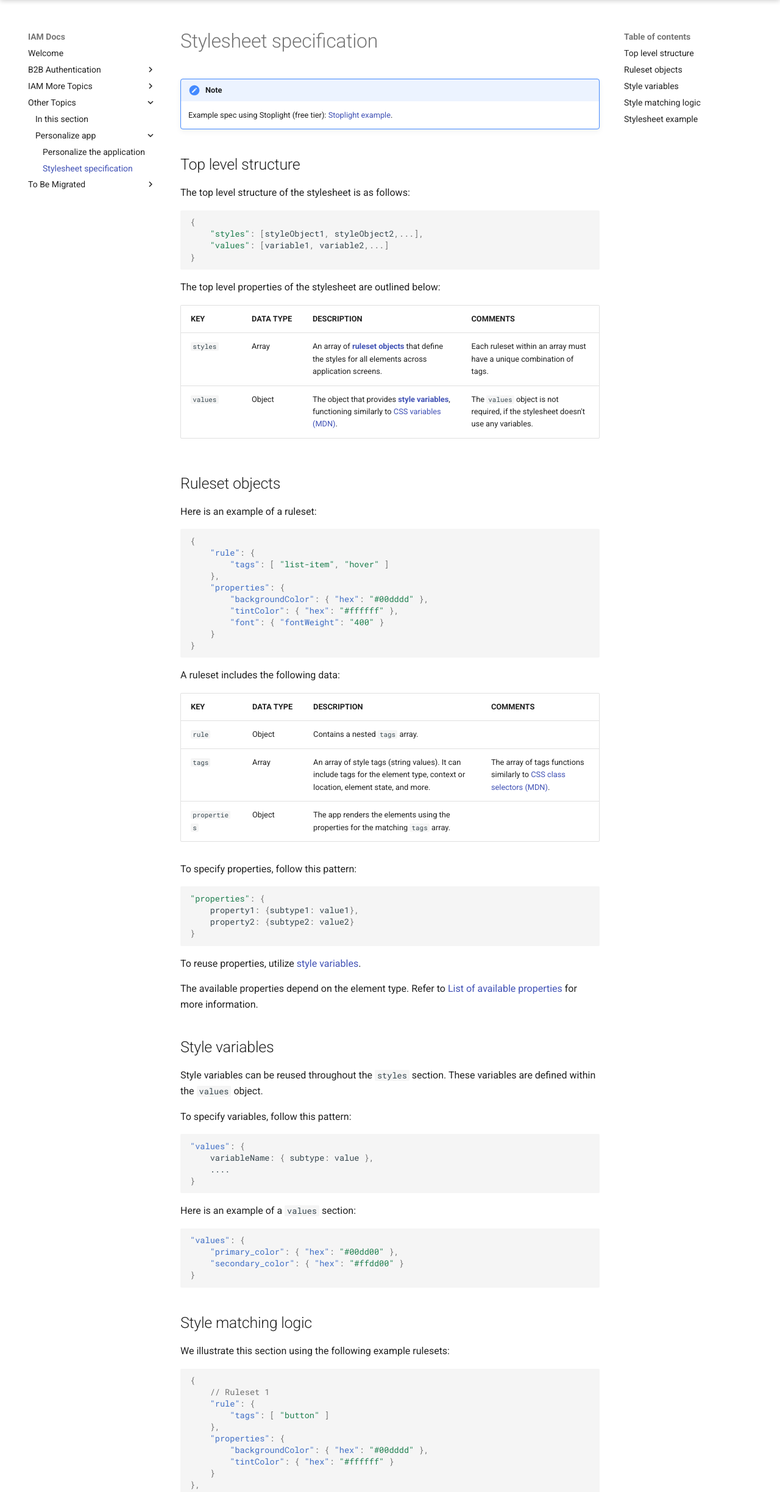
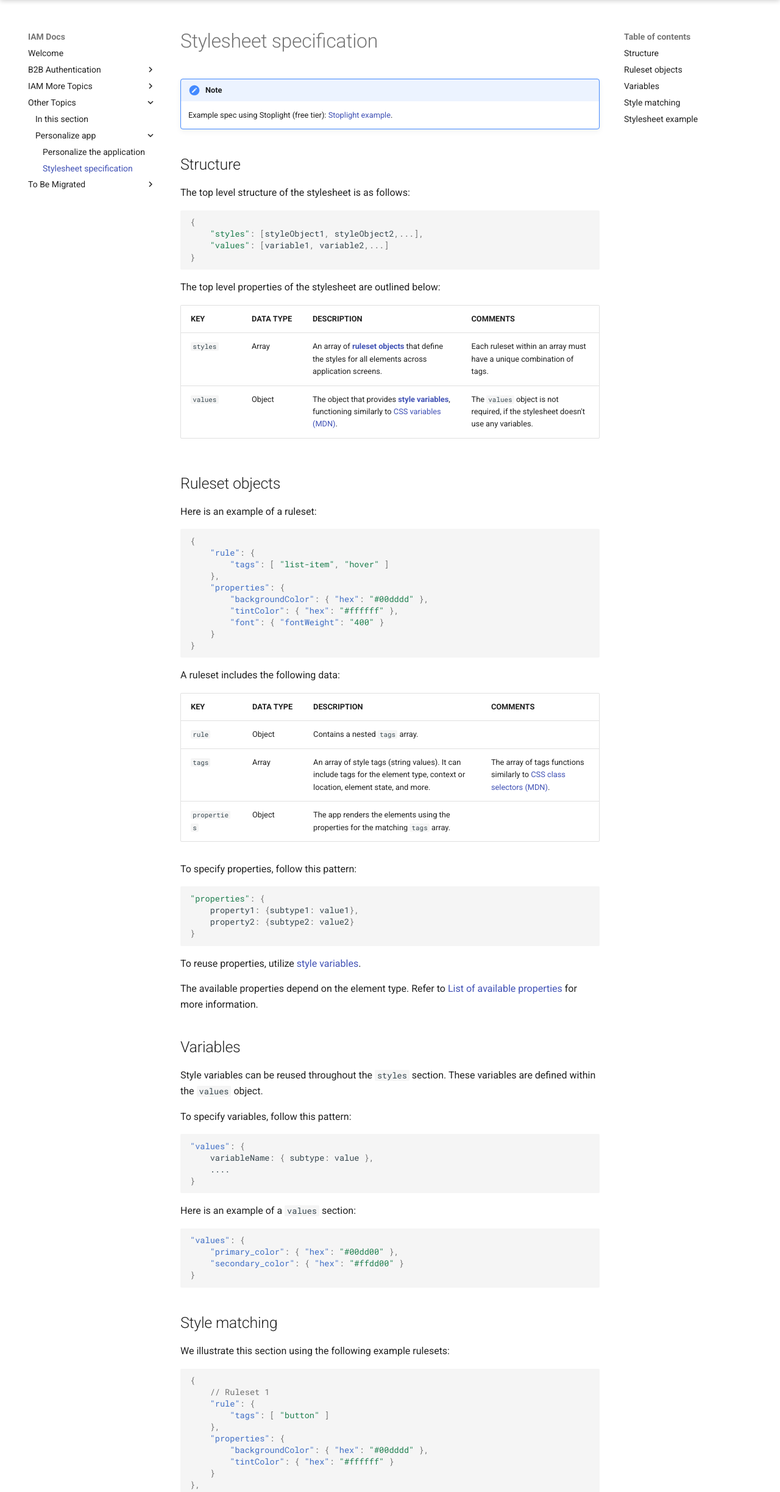
Before and after one commit to gztrk-engineer/iam-docs-site, a plain HTML site: page Other-Topics/personalize-app/stylesheet-spec/index.html in a window 1280 px wide. Shown: the part 51-2497 px from the top of the page at 61% size. Drawn offline with Linux system fonts and the light colour scheme.

Commit message:
update links

```diff
--- a/Other-Topics/personalize-app/stylesheet-spec/index.html
+++ b/Other-Topics/personalize-app/stylesheet-spec/index.html
@@ -741,8 +741,8 @@
     <ul class="md-nav__list" data-md-component="toc" data-md-scrollfix>
 
         <li class="md-nav__item">
-  <a href="#top-level-structure" class="md-nav__link">
-    Top level structure
+  <a href="#structure" class="md-nav__link">
+    Structure
   </a>
 
 </li>
@@ -755,15 +755,15 @@
 </li>
 
         <li class="md-nav__item">
-  <a href="#style-variables" class="md-nav__link">
-    Style variables
+  <a href="#variables" class="md-nav__link">
+    Variables
   </a>
 
 </li>
 
         <li class="md-nav__item">
-  <a href="#style-matching-logic" class="md-nav__link">
-    Style matching logic
+  <a href="#style-matching" class="md-nav__link">
+    Style matching
   </a>
 
 </li>
@@ -1033,8 +1033,8 @@
     <ul class="md-nav__list" data-md-component="toc" data-md-scrollfix>
 
         <li class="md-nav__item">
-  <a href="#top-level-structure" class="md-nav__link">
-    Top level structure
+  <a href="#structure" class="md-nav__link">
+    Structure
   </a>
 
 </li>
@@ -1047,15 +1047,15 @@
 </li>
 
         <li class="md-nav__item">
-  <a href="#style-variables" class="md-nav__link">
-    Style variables
+  <a href="#variables" class="md-nav__link">
+    Variables
   </a>
 
 </li>
 
         <li class="md-nav__item">
-  <a href="#style-matching-logic" class="md-nav__link">
-    Style matching logic
+  <a href="#style-matching" class="md-nav__link">
+    Style matching
   </a>
 
 </li>
@@ -1087,7 +1087,7 @@
 <p class="admonition-title">Note</p>
 <p>Example spec using Stoplight (free tier): <a href="https://vassily.stoplight.io/docs/api-docs/branches/main/7feb65ed9ff60-stylesheet-model">Stoplight example</a>.  </p>
 </div>
-<h2 id="top-level-structure">Top level structure</h2>
+<h2 id="structure">Structure</h2>
 <p>The top level structure of the stylesheet is as follows:  </p>
 <div class="highlight"><pre><span></span><code><span class="p">{</span>
 <span class="w">    </span><span class="s2">&quot;styles&quot;</span><span class="o">:</span><span class="w"> </span><span class="p">[</span><span class="nx">styleObject1</span><span class="p">,</span><span class="w"> </span><span class="nx">styleObject2</span><span class="p">,...],</span>
@@ -1171,7 +1171,7 @@
 </code></pre></div></p>
 <p>To reuse properties, utilize <a href="#style-variables">style variables</a>. </p>
 <p>The available properties depend on the element type. Refer to <a href="">List of available properties</a> for more information. </p>
-<h2 id="style-variables">Style variables</h2>
+<h2 id="variables">Variables</h2>
 <p>Style variables can be reused throughout the <code>styles</code> section. These variables are defined within the <code>values</code> object.</p>
 <p>To specify variables, follow this pattern:
 <div class="highlight"><pre><span></span><code><span class="nt">&quot;values&quot;</span><span class="p">:</span><span class="w"> </span><span class="p">{</span>
@@ -1185,7 +1185,7 @@
 <span class="w">    </span><span class="nt">&quot;secondary_color&quot;</span><span class="p">:</span><span class="w"> </span><span class="p">{</span><span class="w"> </span><span class="nt">&quot;hex&quot;</span><span class="p">:</span><span class="w"> </span><span class="s2">&quot;#ffdd00&quot;</span><span class="w"> </span><span class="p">}</span>
 <span class="p">}</span>
 </code></pre></div>
-<h2 id="style-matching-logic">Style matching logic</h2>
+<h2 id="style-matching">Style matching</h2>
 <p>We illustrate this section using the following example rulesets:</p>
 <div class="highlight"><pre><span></span><code><span class="p">{</span>
 <span class="w">    </span><span class="c1">// Ruleset 1</span>
```
Also changed, not shown: Other-Topics/personalize-app/index.html (+4 -4 lines), search/search_index.json, 1 other file.
